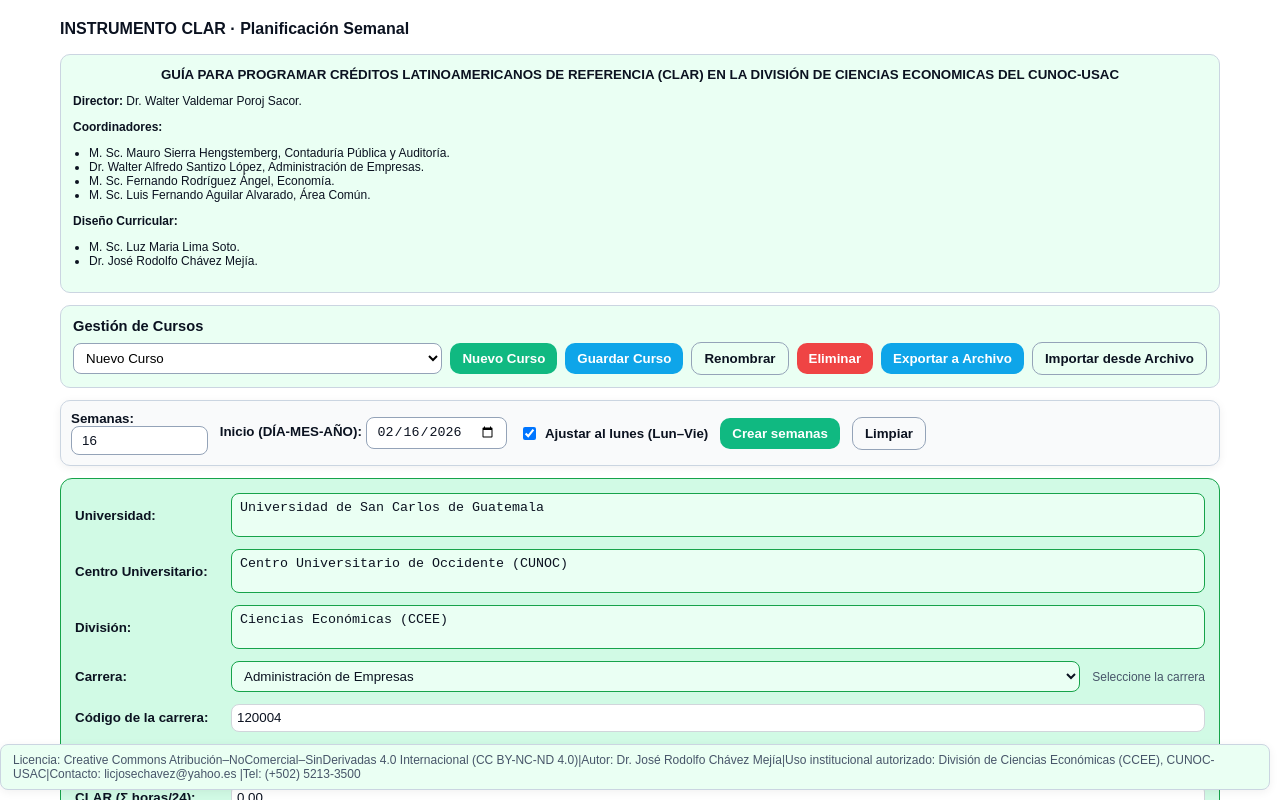
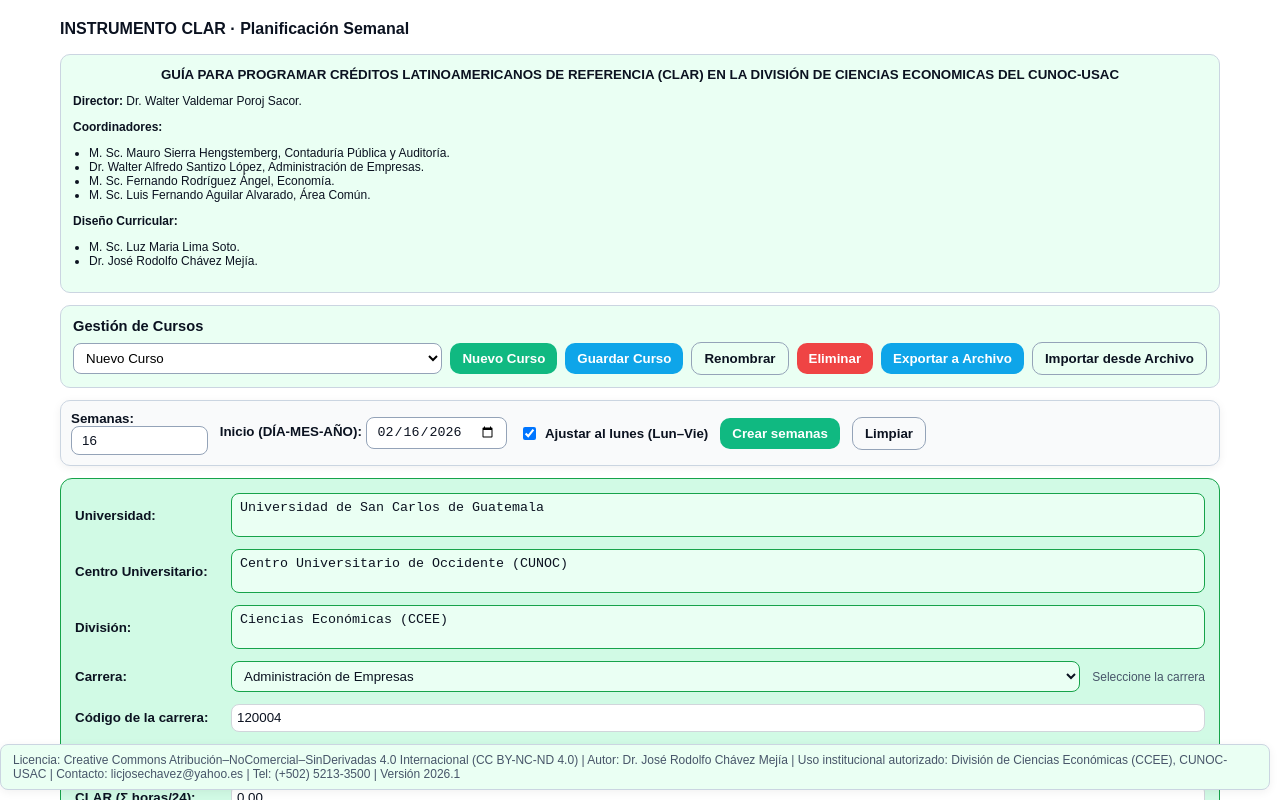
Before and after one commit to JrChavezMejia/CREDITOS-CLAR-CCEE-CUNOC-USAC, a plain HTML site: page index.html in a window 1280 px wide. Shown: the top 800 px of the page. Drawn offline with Linux system fonts and the light colour scheme.

Commit message:
Update license information in index.html
Added version information to the license section.

```diff
--- a/index.html
+++ b/index.html
@@ -539,8 +539,8 @@
 <div class="container">
   <!-- NOTA DE DERECHOS RESERVADOS - Solo en formulario -->
   <div class="derechos-reservados">
-   Licencia: Creative Commons Atribución–NoComercial–SinDerivadas 4.0 Internacional (CC BY-NC-ND 4.0)|Autor: Dr. José Rodolfo Chávez Mejía|Uso institucional autorizado: División de Ciencias Económicas (CCEE), CUNOC-USAC|Contacto: licjosechavez@yahoo.es
-|Tel: (+502) 5213-3500
+   Licencia: Creative Commons Atribución–NoComercial–SinDerivadas 4.0 Internacional (CC BY-NC-ND 4.0) | Autor: Dr. José Rodolfo Chávez Mejía | Uso institucional autorizado: División de Ciencias Económicas (CCEE), CUNOC-USAC | Contacto: licjosechavez@yahoo.es
+ | Tel: (+502) 5213-3500 | Versión 2026.1
   </div>
 
   <div class="page-header">
```
